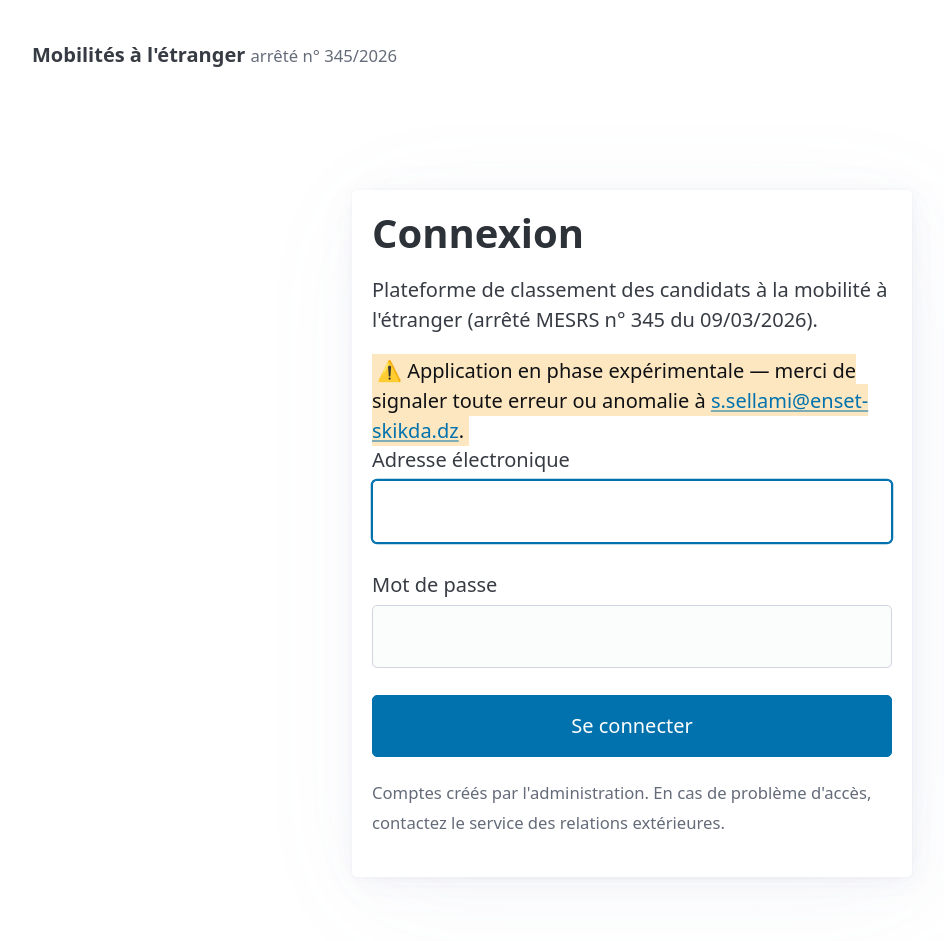
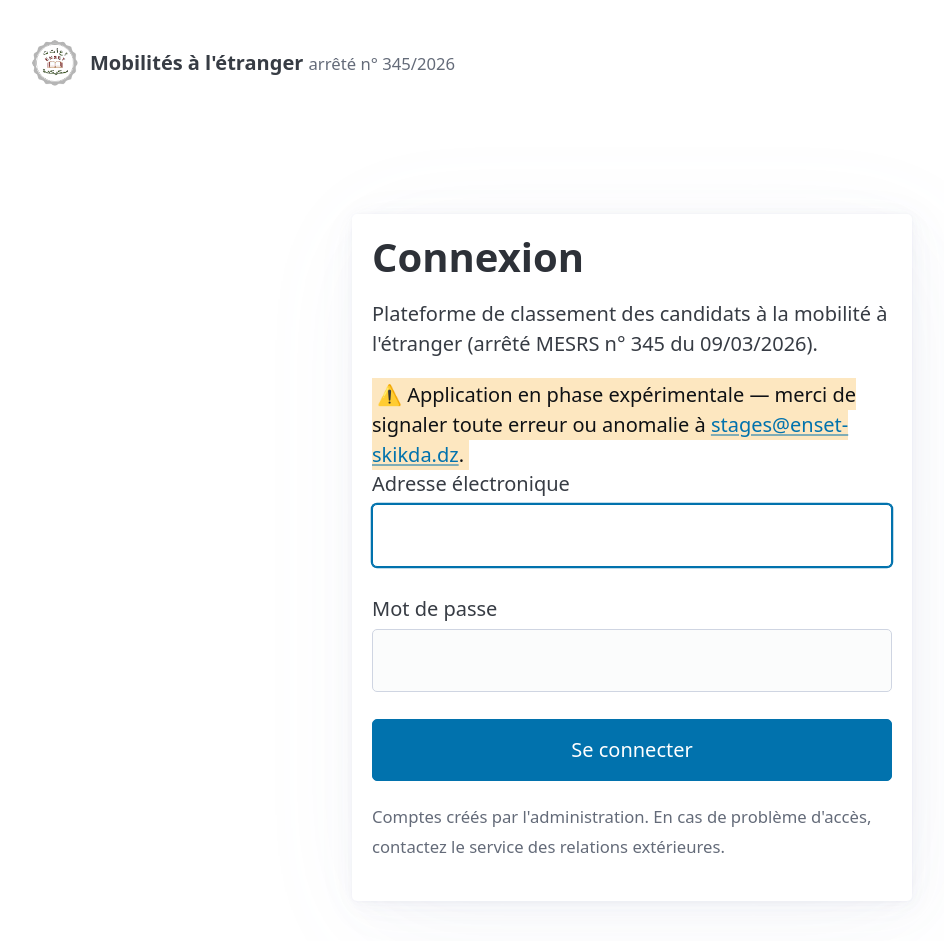
Before and after one commit to SamRepository/classement-stages, a FastAPI app: page /connexion in a window 1280 px wide. Shown: the top 941 px of the page, without its empty margins (8-952 px from the left). Before the commit the page ends 882 px from the top, so only its background shows below. Run offline with FastAPI, Linux system fonts and the light colour scheme.

Commit message:
Logo ENSET dans le portail + e-mail de contact stages@enset-skikda.dz
- Logo ENSET ajouté dans l'en-tête de toutes les pages (base.html + app.css)
  et sur la couverture du guide enseignant.
- E-mail de contact remplacé par stages@enset-skikda.dz dans la page de
  connexion, la page d'erreur et le guide ; test mis à jour.
- Captures connexion et menus régénérées (nouvel e-mail, logo visible).

```diff
--- a/webapp/static/app.css
+++ b/webapp/static/app.css
@@ -4,6 +4,11 @@
 .erreur { color: #b71c1c; font-weight: 600; }
 .connexion { max-width: 28rem; margin: 3rem auto; }
 small { color: var(--pico-muted-color, #6c757d); }
+
+/* Logo ENSET dans l'en-tête */
+header nav { align-items: center; }
+.marque { display: inline-flex; align-items: center; gap: .6rem; text-decoration: none; color: inherit; }
+.logo-enset { height: 46px; width: auto; }
 
 /* Sections de critères (espace enseignant et commission) */
 .critere { margin-bottom: 1.5rem; padding: 1rem 1.25rem; border: 1px solid var(--pico-muted-border-color, #ddd); border-radius: 8px; }
--- a/webapp/static/guide-enseignant.html
+++ b/webapp/static/guide-enseignant.html
@@ -109,6 +109,7 @@
 
   <!-- ============ COUVERTURE ============ -->
   <section class="couverture">
+    <img src="logo_ENSET.png" alt="ENSET-Skikda" style="height:96px;width:auto;margin-bottom:10px">
     <div class="logo-ligne">ENSET-Skikda · Service des relations extérieures</div>
     <h1>Guide de l'enseignant</h1>
     <p class="sous">Portail <strong>« Mon dossier »</strong> — déposer et soumettre sa
@@ -417,7 +418,7 @@
   <h2 id="aide">11. Aide, contacts et références officielles</h2>
   <ul>
     <li><strong>Assistance / signalement d'anomalie&nbsp;:</strong>
-        <a href="mailto:s.sellami@enset-skikda.dz">s.sellami@enset-skikda.dz</a></li>
+        <a href="mailto:stages@enset-skikda.dz">stages@enset-skikda.dz</a></li>
     <li><strong>Problème d'accès, comptes, historique des bénéfices&nbsp;:</strong>
         service des relations extérieures.</li>
   </ul>
--- a/webapp/templates/base.html
+++ b/webapp/templates/base.html
@@ -12,7 +12,12 @@
 <header class="container">
   <nav>
     <ul>
-      <li><strong>Mobilités à l'étranger</strong> <small>arrêté n° 345/2026</small></li>
+      <li>
+        <a href="/" class="marque">
+          <img src="/static/logo_ENSET.png?v={{ static_version }}" alt="ENSET-Skikda" class="logo-enset">
+          <span><strong>Mobilités à l'étranger</strong> <small>arrêté n° 345/2026</small></span>
+        </a>
+      </li>
     </ul>
     {% if user %}
     <ul>
--- a/webapp/templates/connexion.html
+++ b/webapp/templates/connexion.html
@@ -6,7 +6,7 @@
   <p>Plateforme de classement des candidats à la mobilité à l'étranger
      (arrêté MESRS n° 345 du 09/03/2026).</p>
   <mark>⚠ Application en phase expérimentale — merci de signaler toute erreur ou
-     anomalie à <a href="mailto:s.sellami@enset-skikda.dz">s.sellami@enset-skikda.dz</a>.</mark>
+     anomalie à <a href="mailto:stages@enset-skikda.dz">stages@enset-skikda.dz</a>.</mark>
   {% if erreur %}<p class="erreur" role="alert">{{ erreur }}</p>{% endif %}
   <form method="post" action="/connexion">
     <label>Adresse électronique
--- a/webapp/templates/erreur.html
+++ b/webapp/templates/erreur.html
@@ -6,7 +6,7 @@
   <p class="erreur" role="alert">{{ message }}</p>
   <p><a href="/" role="button" class="outline">Retour à l'accueil</a></p>
   <p><small>Si le problème persiste, signalez-le à
-     <a href="mailto:s.sellami@enset-skikda.dz">s.sellami@enset-skikda.dz</a>
+     <a href="mailto:stages@enset-skikda.dz">stages@enset-skikda.dz</a>
      en décrivant ce que vous faisiez.</small></p>
 </article>
 {% endblock %}
```
Also changed, not shown: tests/webapp/test_compte.py (+1 -1 lines), webapp/static/guide-assets/01-connexion.png, webapp/static/guide-assets/02-menus.png, webapp/static/logo_ENSET.png (added).
